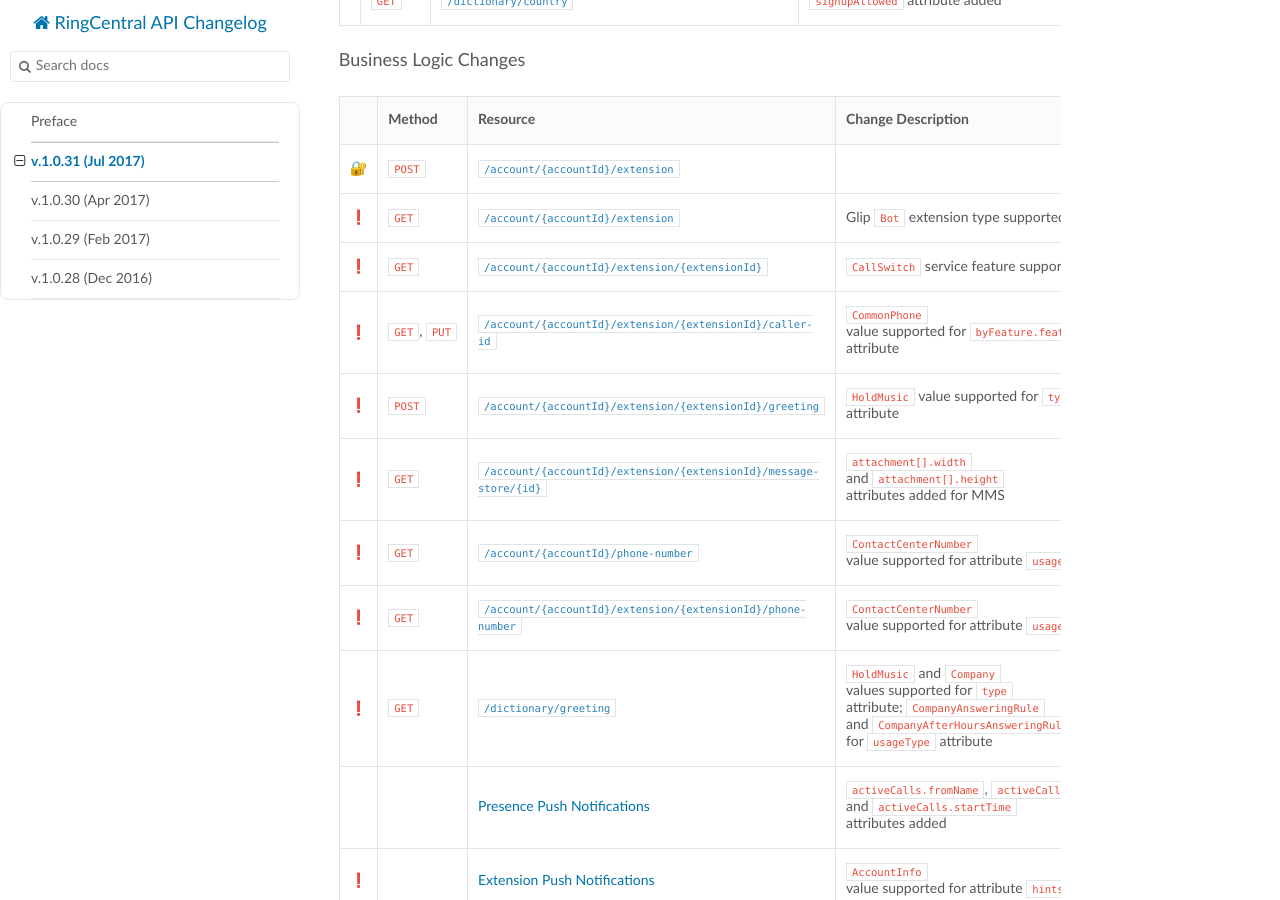
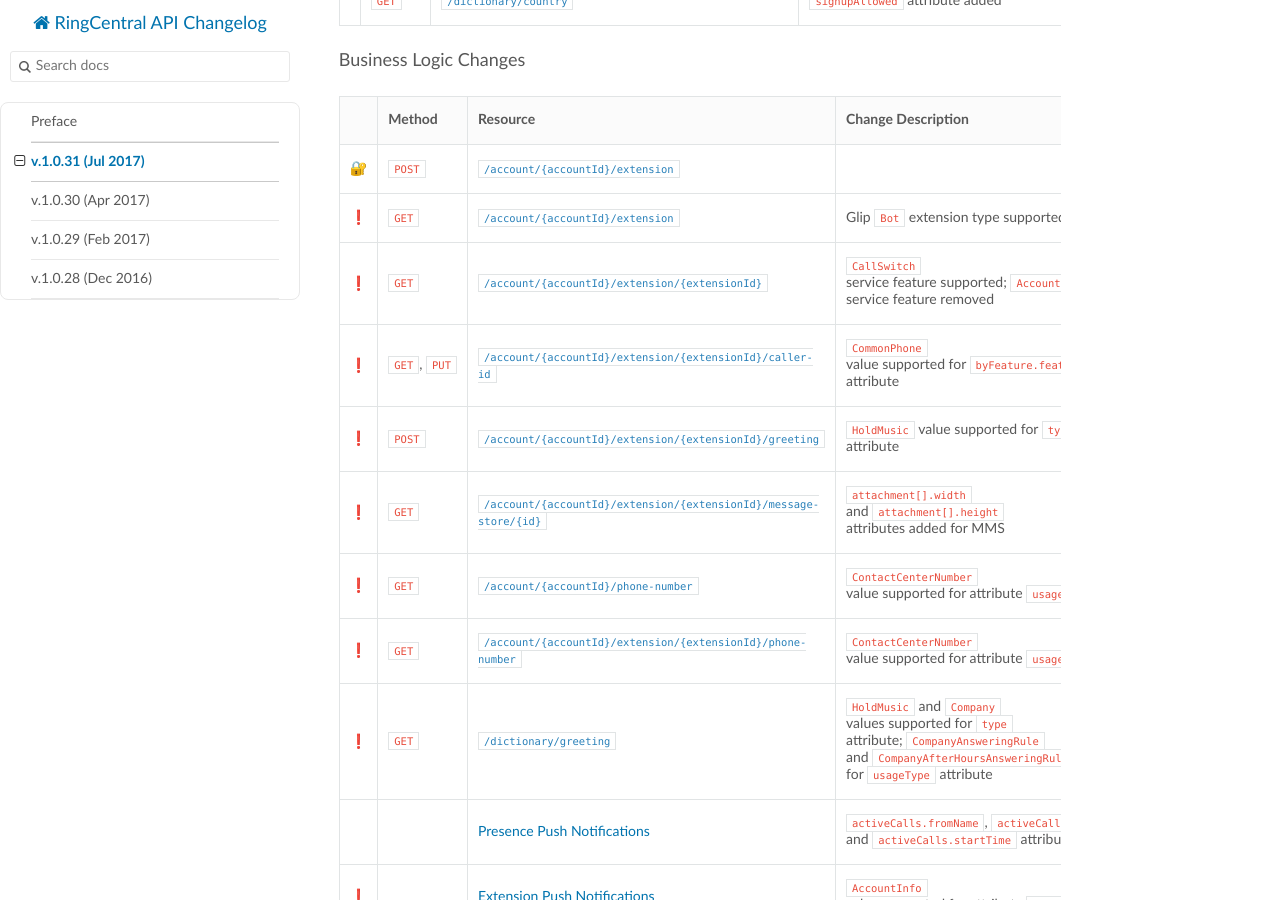
Before and after one commit to ringcentral/ringcentral-api-changelog, an MkDocs documentation site: the page built from docs/1_0_31.md, in a window 1280 px wide and 900 px high, scrolled down 1506 px. Built offline with MkDocs 1.6.1, drawn with Linux system fonts in a browser that asks for light colours; nearby versions of some CDN libraries; old or Windows-style settings are respelled for this version of MkDocs.

Commit message:
Minor 9.2 update

```diff
--- a/docs/1_0_31.md
+++ b/docs/1_0_31.md
@@ -40,7 +40,7 @@ Basepath for all URLs: `https://platform.ringcentral.com/restapi/v1.0`.
 |---------|------|--------|------------------|
 |&#x1F510;|`POST`|[`/account/{accountId}/extension`](https://developers.ringcentral.com/api-docs/latest/index.html#!#RefCreateExtension)|
 |&#x2757; |`GET` |[`/account/{accountId}/extension`](https://developers.ringcentral.com/api-docs/latest/index.html#!#RefGetExtensionList)|Glip `Bot` extension type supported|
-|&#x2757; |`GET` |[`/account/{accountId}/extension/{extensionId}`](https://developers.ringcentral.com/api-docs/latest/index.html#!#RefGetExtensionInfo)|`CallSwitch` service feature supported|
+|&#x2757; |`GET` |[`/account/{accountId}/extension/{extensionId}`](https://developers.ringcentral.com/api-docs/latest/index.html#!#RefGetExtensionInfo)|`CallSwitch` service feature supported; `AccountDirectory` service feature removed|
 |&#x2757; |`GET`, `PUT`|[`/account/{accountId}/extension/{extensionId}/caller-id`](https://developers.ringcentral.com/api-docs/latest/index.html#!#RefExtensionCallerId.html)|`CommonPhone` value supported for `byFeature.feature` attribute|
 |&#x2757; |`POST` |[`/account/{accountId}/extension/{extensionId}/greeting`](https://developers.ringcentral.com/api-docs/latest/index.html#!#RefCreateExtensionCustomGreeting)|`HoldMusic` value supported for `type` attribute|
 |&#x2757; |`GET`  |[`/account/{accountId}/extension/{extensionId}/message-store/{id}`](https://developers.ringcentral.com/api-docs/latest/index.html#!#RefGetMessageInfo)|`attachment[].width` and `attachment[].height` attributes added for MMS|
```
